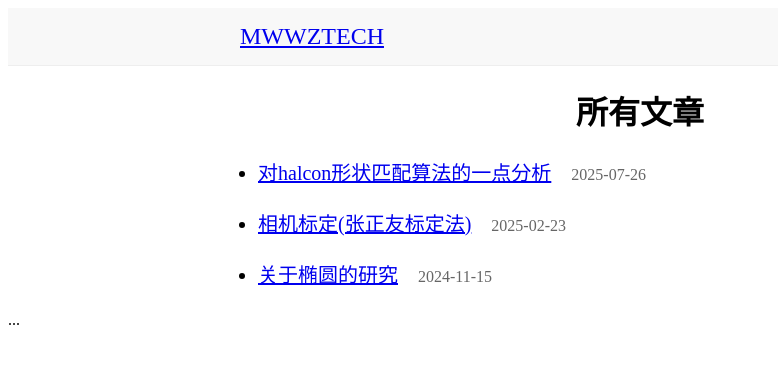
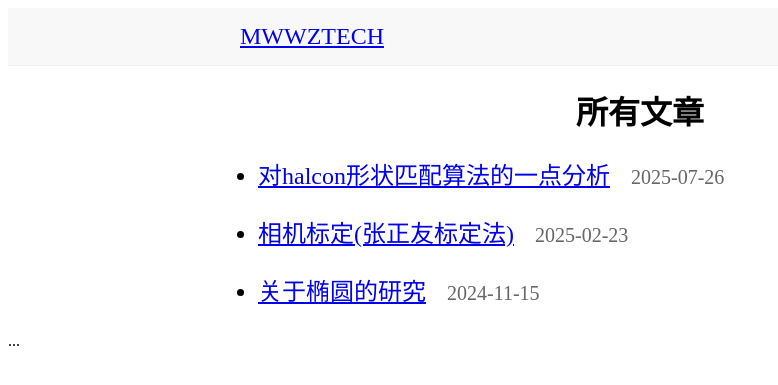
Before and after one commit to mwwzbinf/mwwzbinf.github.io, a Jekyll site: the page built from all-posts.html, in a window 1280 px wide. Shown: the top 385 px of the page, without its empty margins (0-778 px from the left). Built offline with Jekyll 4.4.1, drawn with Linux system fonts in a browser that asks for light colours.

Commit message:
all-posts

```diff
--- a/all-posts.html
+++ b/all-posts.html
@@ -20,20 +20,20 @@ permalink: /all-posts.html
 
 /* 文章列表项字体 */
 .all-posts-container .post-item {
-  font-size: 20px;
+  font-size: 24px;
   margin: 15px 0;
 }
 
 /* 日期字体 */
 .all-posts-container .post-date {
-  font-size: 16px;
+  font-size: 20px;
   color: #666;
   margin-left: 15px;
 }
 
 /* 方法2（备选）：如果页面有唯一body类名，可直接使用
 body.page-all-posts {
-  font-size: 18px;
+  font-size: 20px;
 }
 */
 </style>
```
